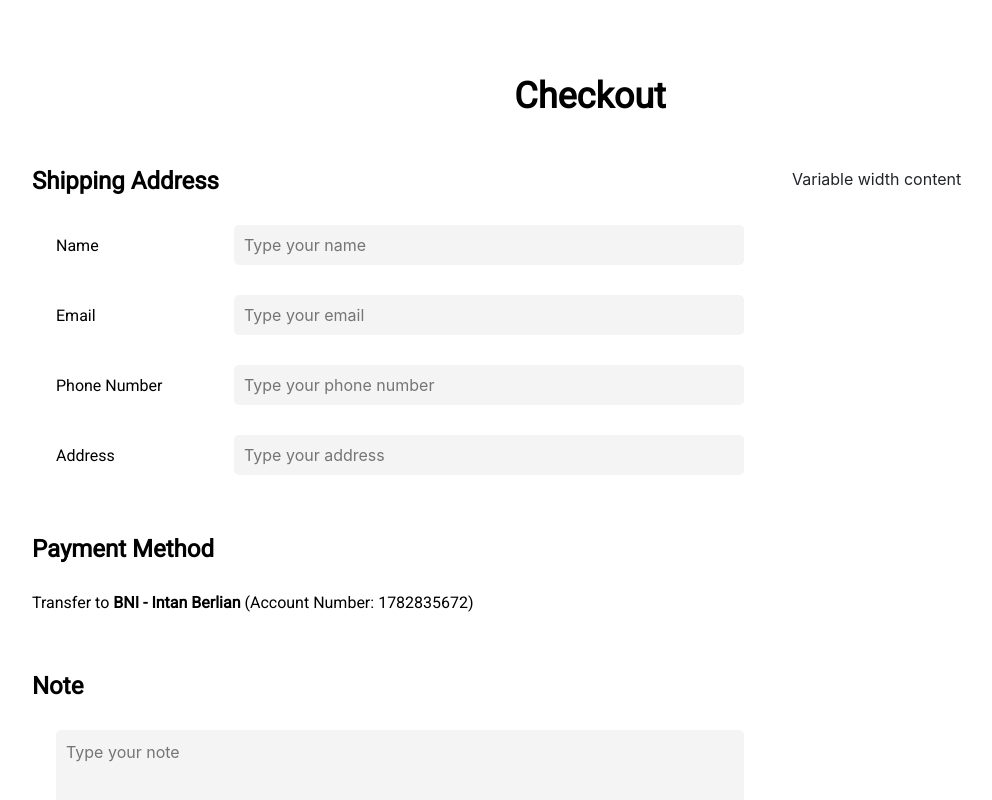
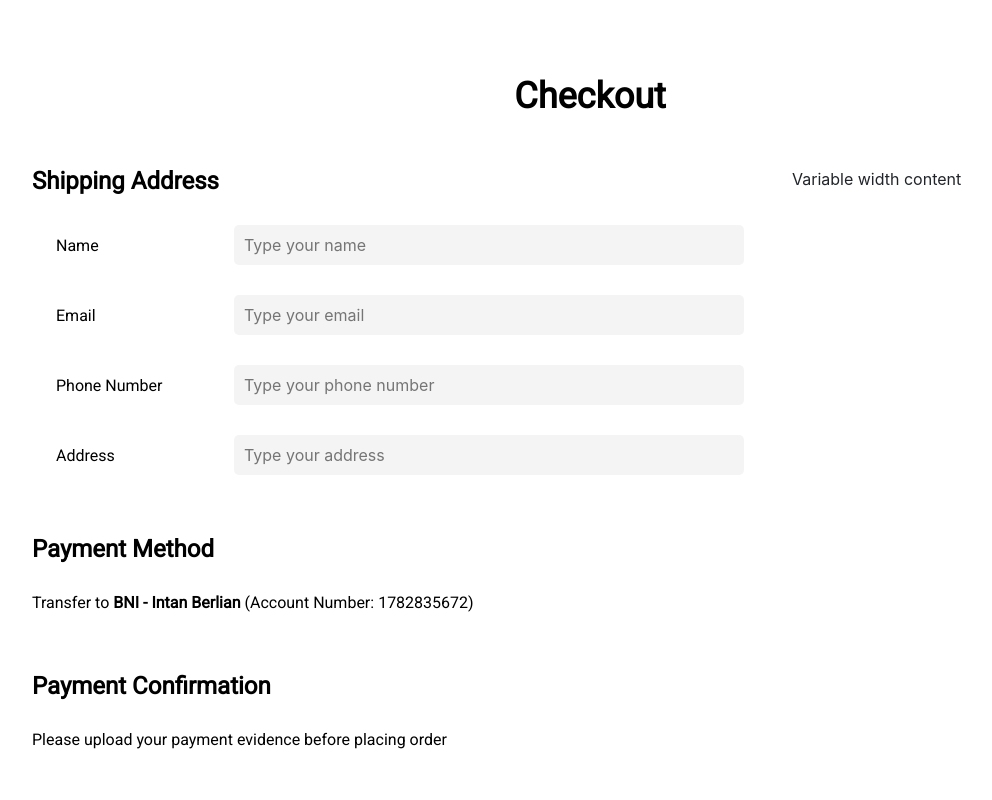
Before and after one commit to BeliGrosir/frontend, a Next.js app: page /checkout in a window 1280 px wide. Shown: the top 800 px of the page, without its empty margins (50-1042 px from the left). Built offline with nearby package versions, Linux system fonts and the light colour scheme.

Commit message:
feat: add payment confirmation section

```diff
--- a/pages/checkout/index.js
+++ b/pages/checkout/index.js
@@ -44,6 +44,10 @@ export default function Checkout() {
                             <h3>Payment Method</h3>
                             <p>Transfer to <b>BNI - Intan Berlian</b> (Account Number: 1782835672)</p>
                         </div>
+                        <div className={styles.paymentConfirmation}>
+                            <h3>Payment Confirmation</h3>
+                            <p>Please upload your payment evidence before placing order</p>
+                        </div>
                         <div className={styles.note}>
                             <h3>Note</h3>
                             <TextareaField
--- a/styles/Checkout.module.css
+++ b/styles/Checkout.module.css
@@ -28,12 +28,14 @@
 
 .shippingAddress,
 .paymentMethod,
+.paymentConfirmation,
 .note {
     margin-bottom: 60px;
 }
 
 .shippingAddress h3,
 .paymentMethod h3,
+.paymentConfirmation h3,
 .note h3 {
     font-family: Roboto;
     font-style: normal;
@@ -46,7 +48,8 @@
     margin-bottom: 30px;
 }
 
-.paymentMethod p {
+.paymentMethod p,
+.paymentConfirmation p {
     font-family: Roboto;
     font-style: normal;
     font-weight: normal;
```
